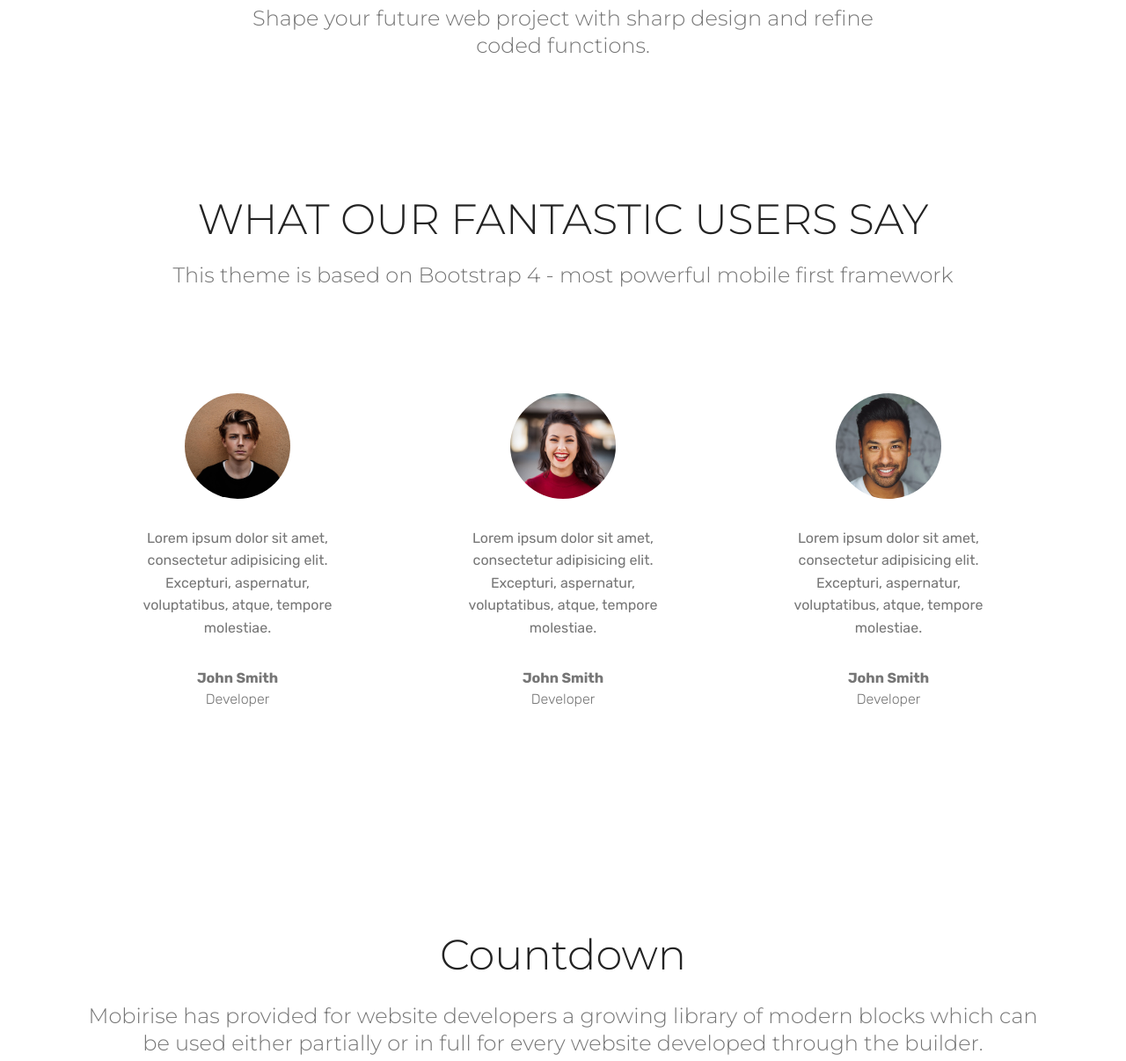
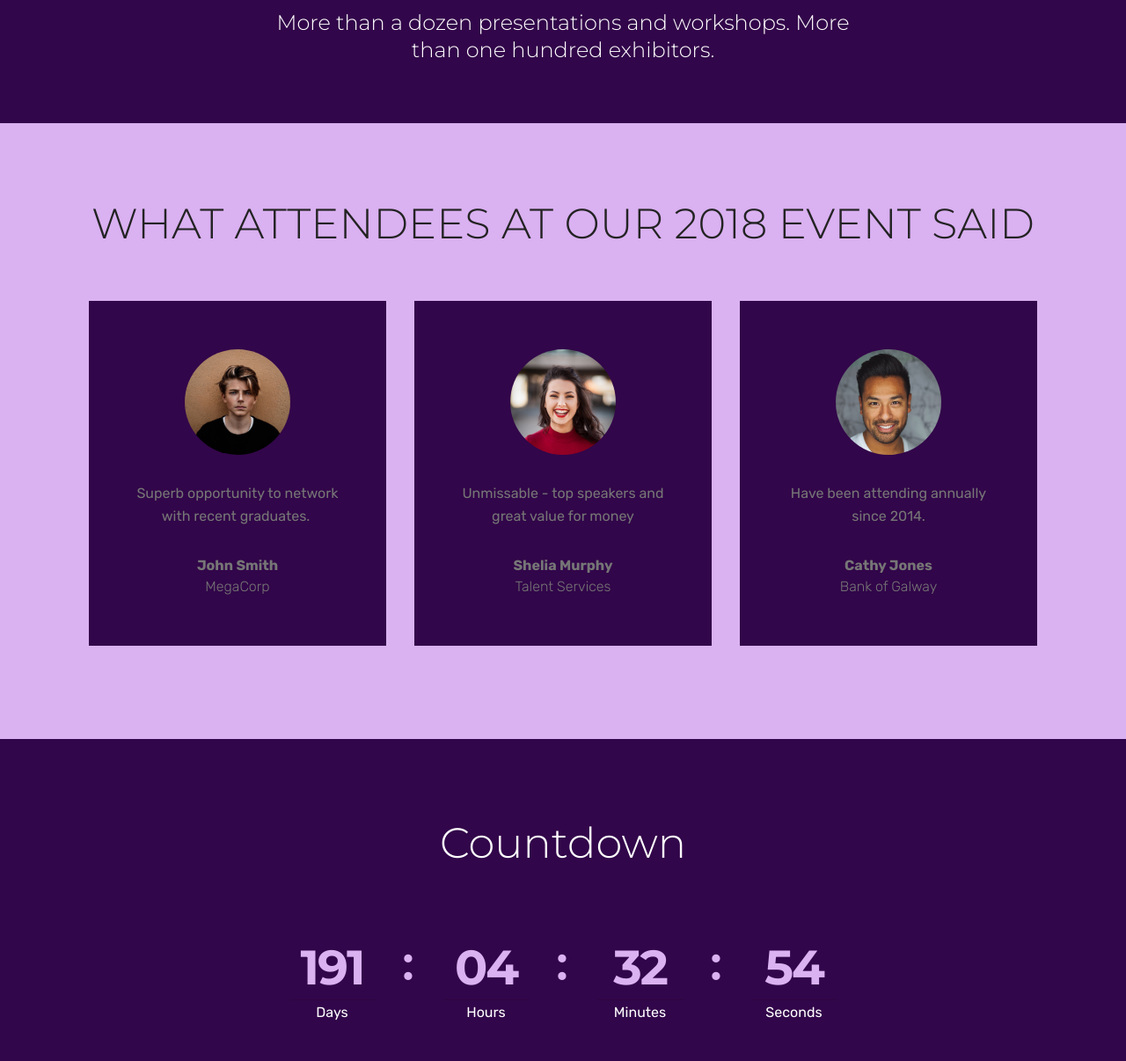
Before and after one commit to thewomanwanders/Careerssummit, a plain HTML site: page index.html in a window 1280 px wide. Shown: the part 975-2181 px from the top of the page at 88% size. Drawn offline with Linux system fonts and the light colour scheme; files whose address does not match are found by name.

Commit message:
create github pages

```diff
--- a/assets/mobirise/css/mbr-additional.css
+++ b/assets/mobirise/css/mbr-additional.css
@@ -1301,15 +1301,18 @@ body {
 .cid-rjXW8uiX1l {
   padding-top: 60px;
   padding-bottom: 60px;
-  background-color: #ffffff;
+  background-color: #32064a;
 }
 .cid-rjXW8uiX1l .mbr-section-subtitle {
-  color: #767676;
+  color: #ffffff;
+}
+.cid-rjXW8uiX1l .mbr-section-subtitle DIV {
+  color: #ffffff;
 }
 .cid-rjXWhuBhIy {
   padding-top: 90px;
   padding-bottom: 90px;
-  background-color: #ffffff;
+  background-color: #dab1f1;
 }
 .cid-rjXWhuBhIy .mbr-section-subtitle {
   color: #767676;
@@ -1330,7 +1333,7 @@ body {
   color: #767676;
 }
 .cid-rjXWhuBhIy .mbr-testimonial .panel-item {
-  background-color: #ffffff;
+  background-color: #32064a;
 }
 .cid-rjXWhuBhIy .mbr-testimonial .card-block {
   -webkit-flex-grow: 0;
@@ -1367,14 +1370,14 @@ body {
 .cid-rjXWov3Sc4 {
   padding-top: 90px;
   padding-bottom: 90px;
-  background-color: #ffffff;
+  background-color: #32064a;
 }
 .cid-rjXWov3Sc4 .mbr-section-subtitle {
   color: #767676;
   font-weight: 300;
 }
 .cid-rjXWov3Sc4 .number-wrap {
-  color: #4f4943;
+  color: #ffffff;
   border-color: rgba(255, 255, 255, 0.15);
   position: relative;
   display: inline-block;
@@ -1393,7 +1396,7 @@ body {
   letter-spacing: -2px;
   word-spacing: 0;
   line-height: 1.3;
-  color: #232323;
+  color: #dab1f1;
 }
 .cid-rjXWov3Sc4 .period {
   display: block;
@@ -1415,7 +1418,7 @@ body {
   text-transform: none;
   letter-spacing: 0;
   word-spacing: 0;
-  color: #232323;
+  color: #dab1f1;
 }
 .cid-rjXWov3Sc4 .countdown-cont {
   max-width: 700px;
@@ -1452,6 +1455,9 @@ body {
   .cid-rjXWov3Sc4 .period {
     font-size: 0.8rem;
   }
+}
+.cid-rjXWov3Sc4 H2 {
+  color: #ffffff;
 }
 .cid-rjXWx1Y7Kp .google-map {
   height: 25rem;
--- a/index.html
+++ b/index.html
@@ -49,19 +49,16 @@
     </div>
 </section>
 
-<section class="engine"><a href="https://mobirise.info/g">how to build your own site for free</a></section><section class="mbr-section content4 cid-rjXW8uiX1l" id="content4-1">
+<section class="engine"><a href="https://mobirise.info/a">online web builder</a></section><section class="mbr-section content4 cid-rjXW8uiX1l" id="content4-1">
 
 
 
     <div class="container">
         <div class="media-container-row">
             <div class="title col-12 col-md-8">
-                <h2 class="align-center pb-3 mbr-fonts-style display-2">
-                    Article Title with Solid Background
-                </h2>
-                <h3 class="mbr-section-subtitle align-center mbr-light mbr-fonts-style display-5">
-                    Shape your future web project with sharp design and refine coded functions.
-                </h3>
+
+                <h3 class="mbr-section-subtitle align-center mbr-light mbr-fonts-style display-5">Ireland's must-attend career event
+<div>Whether you are seeking employment or wanting to recruit top talent, the <strong>Careers Summit 2019&nbsp;</strong>is the place to be. </div><br><div>More than a dozen presentations and workshops. More than one hundred exhibitors.</div></h3>
 
             </div>
         </div>
@@ -76,12 +73,8 @@
     <div class="container">
         <div class="media-container-row">
             <div class="title col-12 align-center">
-                <h2 class="pb-3 mbr-fonts-style display-2">
-                    WHAT OUR FANTASTIC USERS SAY
-                </h2>
-                <h3 class="mbr-section-subtitle mbr-light pb-3 mbr-fonts-style display-5">
-                    This theme is based on Bootstrap 4 - most powerful mobile first framework
-                </h3>
+                <h2 class="pb-3 mbr-fonts-style display-2">WHAT ATTENDEES AT OUR 2018 EVENT SAID</h2>
+
             </div>
         </div>
     </div>
@@ -94,17 +87,13 @@
                         <div class="testimonial-photo">
                             <img src="assets/images/face1.jpg">
                         </div>
-                        <p class="mbr-text mbr-fonts-style display-7">
-                           Lorem ipsum dolor sit amet, consectetur adipisicing elit. Excepturi, aspernatur, voluptatibus, atque, tempore molestiae.
-                        </p>
+                        <p class="mbr-text mbr-fonts-style display-7">Superb opportunity to network with recent graduates.&nbsp;</p>
                     </div>
                     <div class="card-footer">
                         <div class="mbr-author-name mbr-bold mbr-fonts-style display-7">
                              John Smith
                         </div>
-                        <small class="mbr-author-desc mbr-italic mbr-light mbr-fonts-style display-7">
-                               Developer
-                        </small>
+                        <small class="mbr-author-desc mbr-italic mbr-light mbr-fonts-style display-7">MegaCorp</small>
                     </div>
                 </div>
             </div>
@@ -115,17 +104,11 @@
                         <div class="testimonial-photo">
                             <img src="assets/images/face2.jpg">
                         </div>
-                        <p class="mbr-text mbr-fonts-style display-7">
-                           Lorem ipsum dolor sit amet, consectetur adipisicing elit. Excepturi, aspernatur, voluptatibus, atque, tempore molestiae.
-                        </p>
+                        <p class="mbr-text mbr-fonts-style display-7">Unmissable - top speakers and great value for money</p>
                     </div>
                     <div class="card-footer">
-                        <div class="mbr-author-name mbr-bold mbr-fonts-style display-7">
-                             John Smith
-                        </div>
-                        <small class="mbr-author-desc mbr-italic mbr-light mbr-fonts-style display-7">
-                               Developer
-                        </small>
+                        <div class="mbr-author-name mbr-bold mbr-fonts-style display-7">Shelia Murphy</div>
+                        <small class="mbr-author-desc mbr-italic mbr-light mbr-fonts-style display-7">Talent Services</small>
                     </div>
                 </div>
             </div>
@@ -136,17 +119,11 @@
                         <div class="testimonial-photo">
                             <img src="assets/images/face3.jpg">
                         </div>
-                        <p class="mbr-text mbr-fonts-style display-7">
-                           Lorem ipsum dolor sit amet, consectetur adipisicing elit. Excepturi, aspernatur, voluptatibus, atque, tempore molestiae.
-                        </p>
+                        <p class="mbr-text mbr-fonts-style display-7">Have been attending annually since 2014.</p>
                     </div>
                     <div class="card-footer">
-                        <div class="mbr-author-name mbr-bold mbr-fonts-style display-7">
-                             John Smith
-                        </div>
-                        <small class="mbr-author-desc mbr-italic mbr-light mbr-fonts-style display-7">
-                               Developer
-                        </small>
+                        <div class="mbr-author-name mbr-bold mbr-fonts-style display-7">Cathy Jones</div>
+                        <small class="mbr-author-desc mbr-italic mbr-light mbr-fonts-style display-7">Bank of Galway</small>
                     </div>
                 </div>
             </div>
@@ -168,9 +145,7 @@
         <h2 class="mbr-section-title pb-3 align-center mbr-fonts-style display-2">
             Countdown
         </h2>
-        <h3 class="mbr-section-subtitle align-center mbr-fonts-style display-5">
-            Mobirise has provided for website developers a growing library of modern blocks which can be used either partially or in full for every website developed through the builder.
-        </h3>
+
 
     </div>
     <div class="container countdown-cont align-center">
@@ -178,7 +153,7 @@
         <div class="hoursCountdown" title="Hours"></div>
         <div class="minutesCountdown" title="Minutes"></div>
         <div class="secondsCountdown" title="Seconds"></div>
-        <div class="countdown pt-5 mt-2" data-due-date="2018/01/01">
+        <div class="countdown pt-5 mt-2" data-due-date="2019/09/14">
         </div>
     </div>
 </section>
```
Also changed, not shown: 1 other file.
